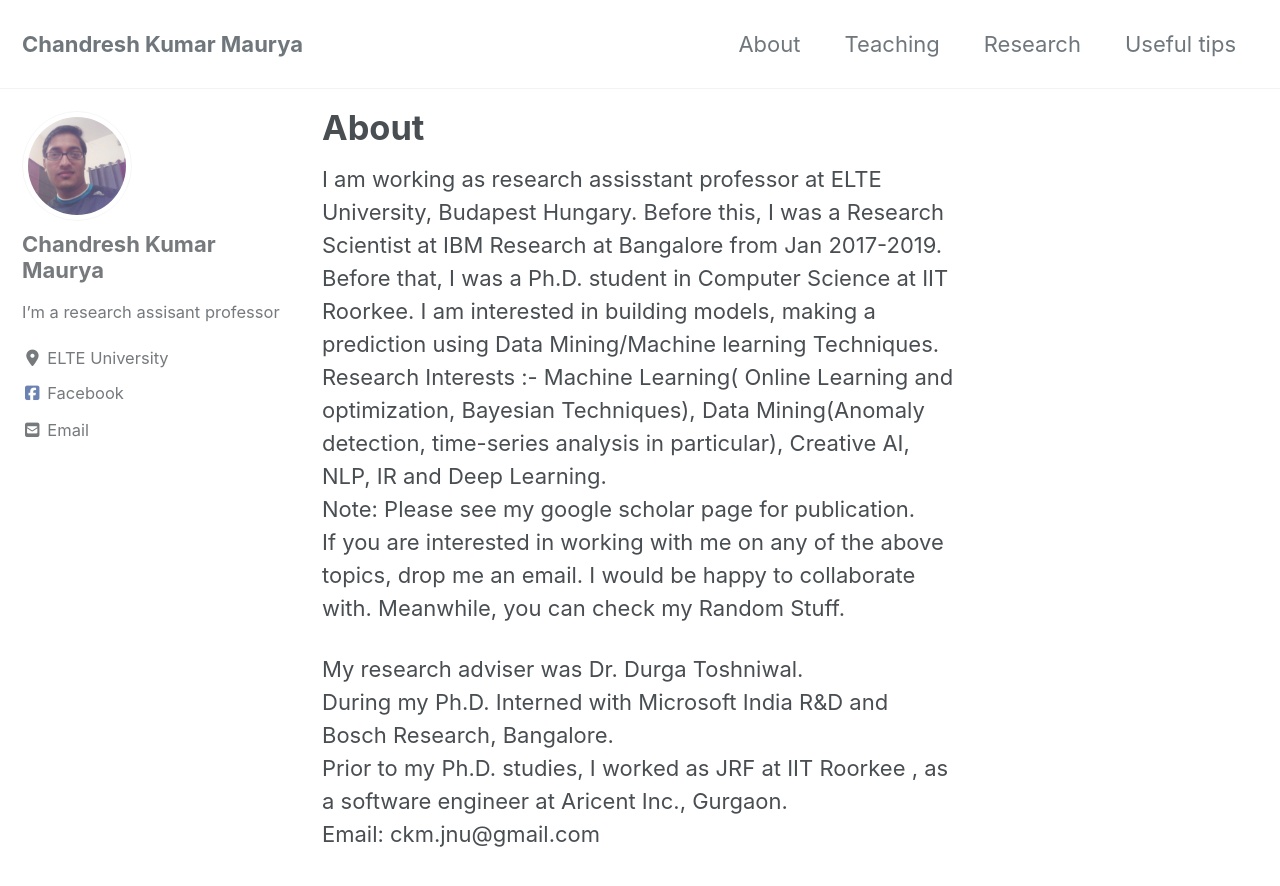
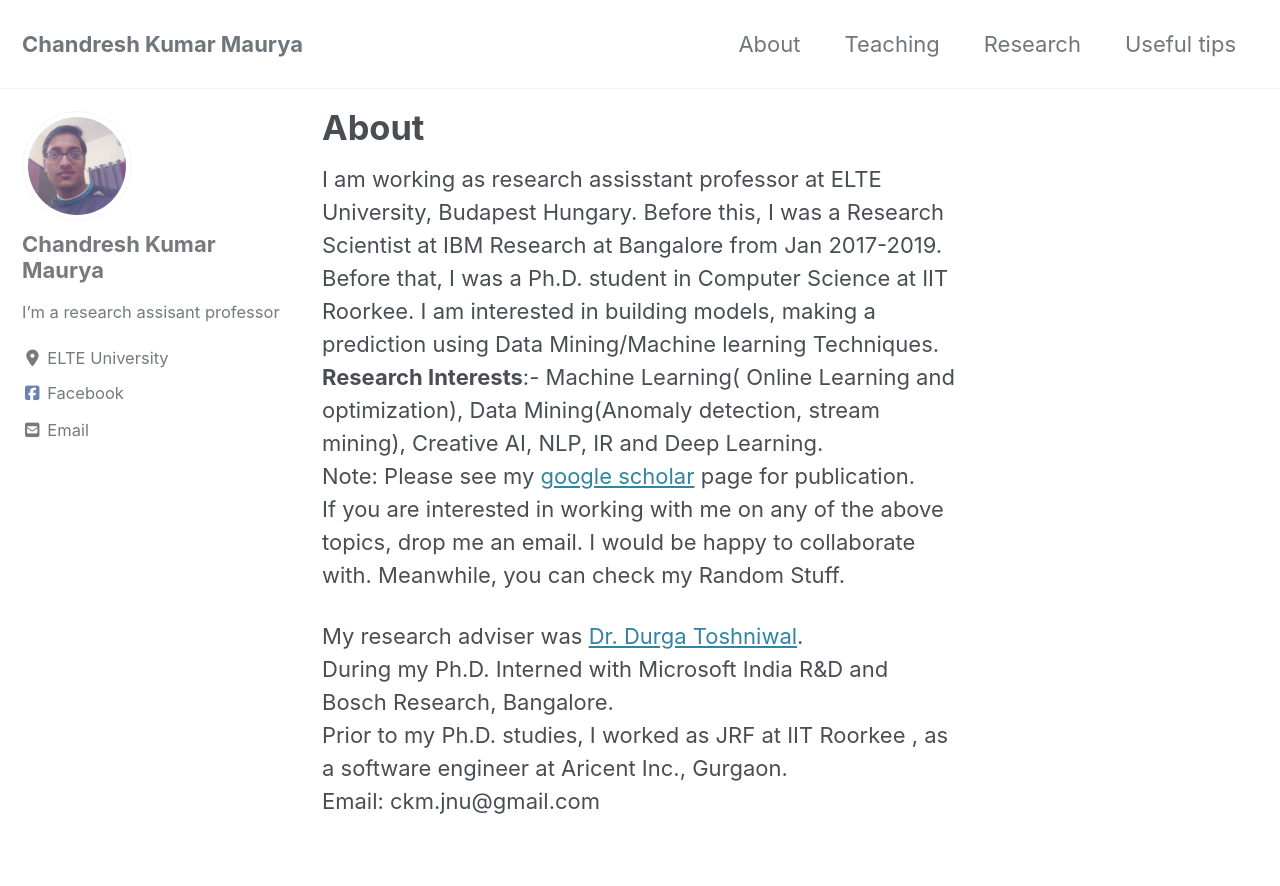
Before and after one commit to chandreshiit/oldsite, a Jekyll site: the page built from _pages/about.md, in a window 1280 px wide and 900 px high. Shown: the top 886 px of the window. Built offline with Jekyll 4.4.1, drawn with Linux system fonts in a browser that asks for light colours; cached includes are drawn as plain includes; nearby versions of some CDN libraries.

Commit message:
updated about me

```diff
--- a/_pages/about.md
+++ b/_pages/about.md
@@ -3,11 +3,11 @@ title: "About"
 permalink: /about/
 ---
 I am working as research assisstant professor at ELTE University, Budapest Hungary. Before this, I was a Research Scientist at IBM Research at Bangalore from Jan 2017-2019.  Before that, I was a Ph.D. student in Computer Science at IIT Roorkee. I am interested in building models, making a prediction using Data Mining/Machine learning Techniques.
-Research Interests :- Machine Learning( Online Learning and optimization, Bayesian Techniques), Data Mining(Anomaly detection, time-series analysis in particular), Creative AI, NLP, IR and Deep Learning.
-Note: Please see my google scholar   page  for publication.
+**Research Interests**:- Machine Learning( Online Learning and optimization), Data Mining(Anomaly detection, stream mining), Creative AI, NLP, IR and Deep Learning.
+Note: Please see my [google scholar](https://scholar.google.com/citations?user=OR0yLJEAAAAJ&hl=en&authuser=2)   page  for publication.
 If you are interested in working with me on any of the above topics, drop me an email. I would be happy to collaborate with. Meanwhile, you can check my Random Stuff.
 
-My research adviser was Dr. Durga Toshniwal.
+My research adviser was [Dr. Durga Toshniwal](http://www.iitr.ac.in/departments/CSE/pages/People+Faculty+Durga_Toshniwal.html).
 During my Ph.D. Interned with Microsoft India R&D and Bosch Research, Bangalore.
 Prior to my Ph.D. studies, I worked as JRF at IIT Roorkee , as a software engineer at Aricent Inc., Gurgaon.
 Email: ckm.jnu@gmail.com
```
